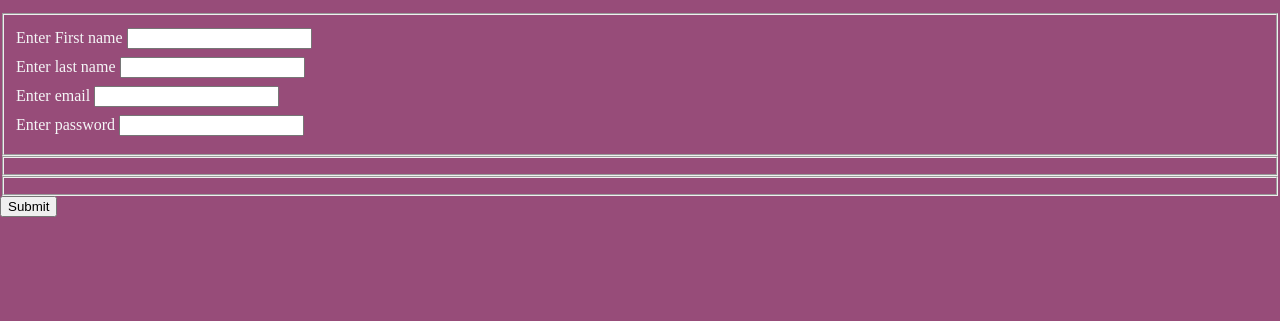
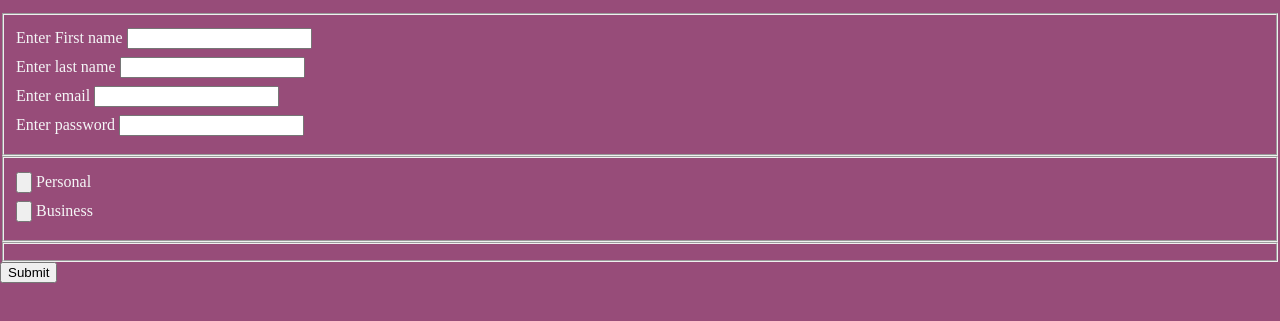
Before and after one commit to ruth-chirwa/Registration-form, a plain HTML site: page index.html in a window 1280 px wide. Shown: the part 101-422 px from the top of the page. Drawn offline with Linux system fonts and the light colour scheme.

Commit message:
changes made to html file

```diff
--- a/index.html
+++ b/index.html
@@ -24,7 +24,14 @@
                     <input type="password" id="new-password" pattern="[a-z0-5]{8,}" required/>
                 </label>
             </fieldset>
-            <fieldset></fieldset>
+            <fieldset>
+                <label>
+                    <input type="button"> Personal
+                </label>
+                <label>
+                    <input type="button"> Business
+                </label>
+            </fieldset>
             <fieldset></fieldset>
             <input type="submit" value="Submit"/>
         </form>
```
